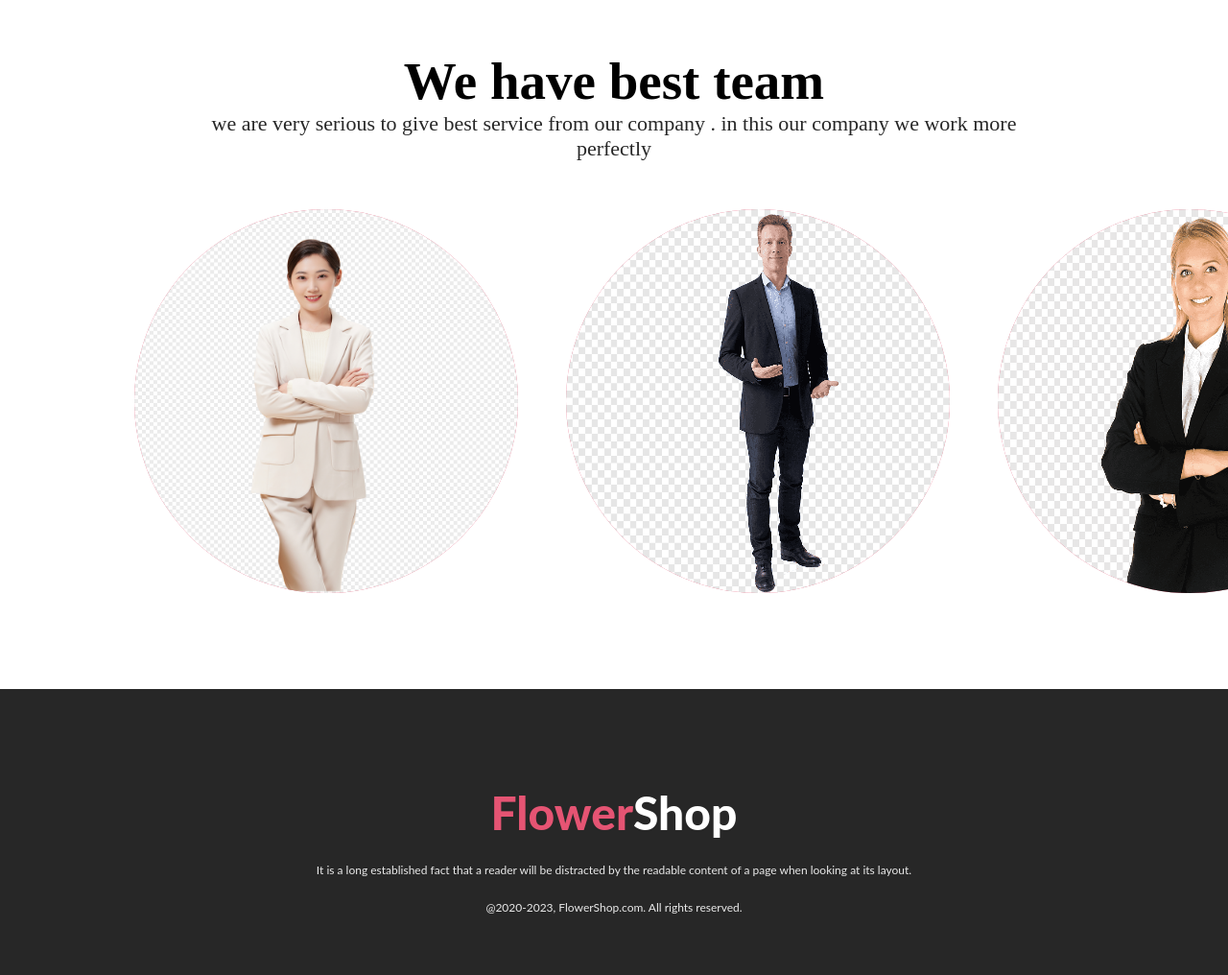
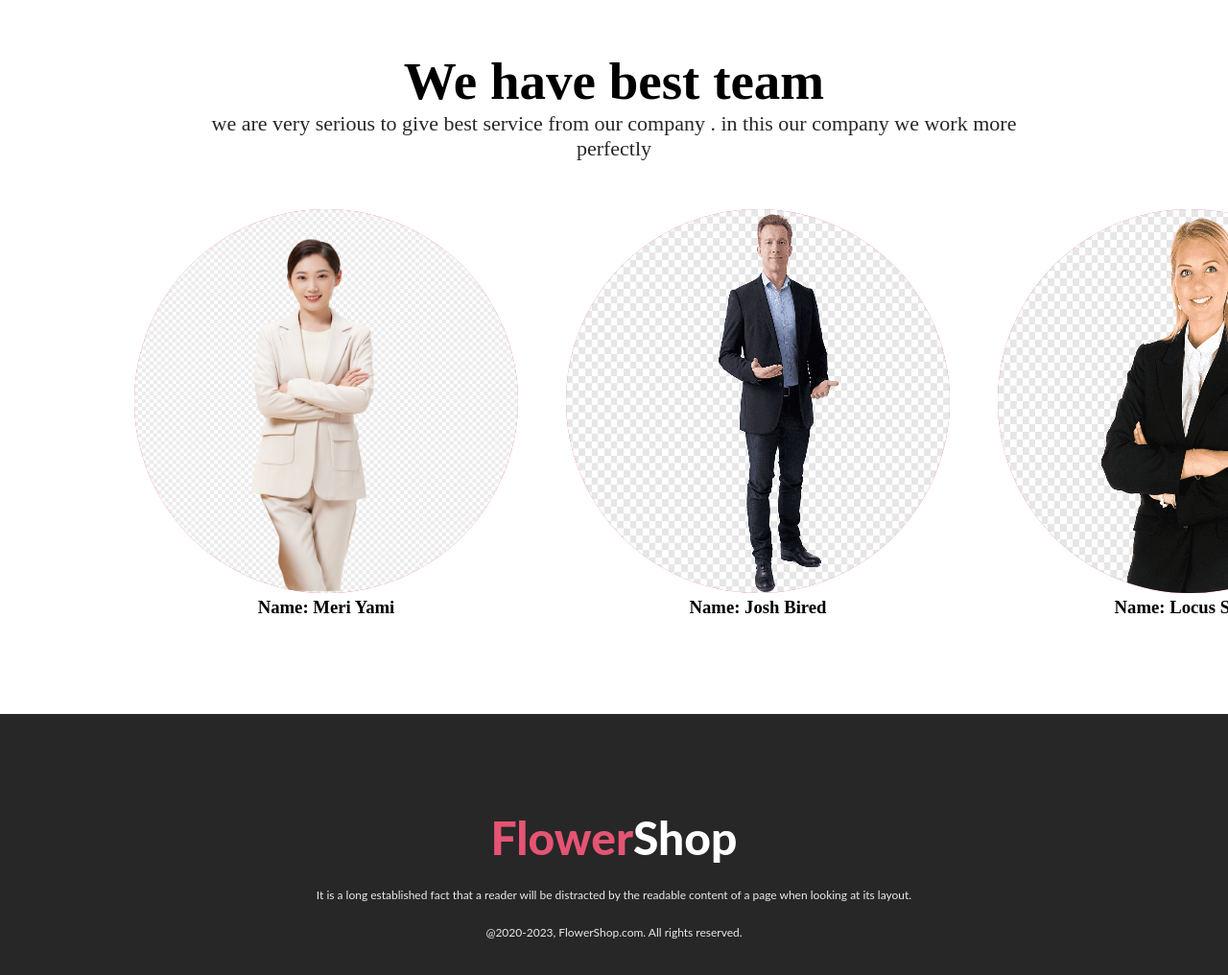
Before and after one commit to sourovchandrabarman/online-flower-shop, a plain HTML site: page index.html in a window 1280 px wide. Shown: the part 3326-4342 px from the top of the page at 96% size. Drawn offline with Linux system fonts and the light colour scheme.

Commit message:
add team name

```diff
--- a/index.html
+++ b/index.html
@@ -153,9 +153,18 @@
                     </p>
                 </div>
                 <div class="team">
-                    <img src="FlowerAsset/member 1.png" alt="" />
-                    <img src="FlowerAsset/member 3.png" alt="" />
-                    <img src="FlowerAsset/member 2.png" alt="" />
+                    <div class="about-team">
+                        <img src="FlowerAsset/member 1.png" alt="" />
+                        <h3>Name: Meri Yami</h3>
+                    </div>
+                    <div class="about-team">
+                        <img src="FlowerAsset/member 3.png" alt="" />
+                        <h3>Name: Josh Bired</h3>
+                    </div>
+                    <div class="about-team">
+                        <img src="FlowerAsset/member 2.png" alt="" />
+                        <h3>Name: Locus Stefin</h3>
+                    </div>
                 </div>
             </div>
         </section>
--- a/style.css
+++ b/style.css
@@ -253,6 +253,9 @@ header {
     border-radius: 50%;
     background-color: #e55473;
 }
+.about-team {
+    text-align: center;
+}
 /* ======= team member area end ===== */
 
 /* =====footer area start====== */
```
